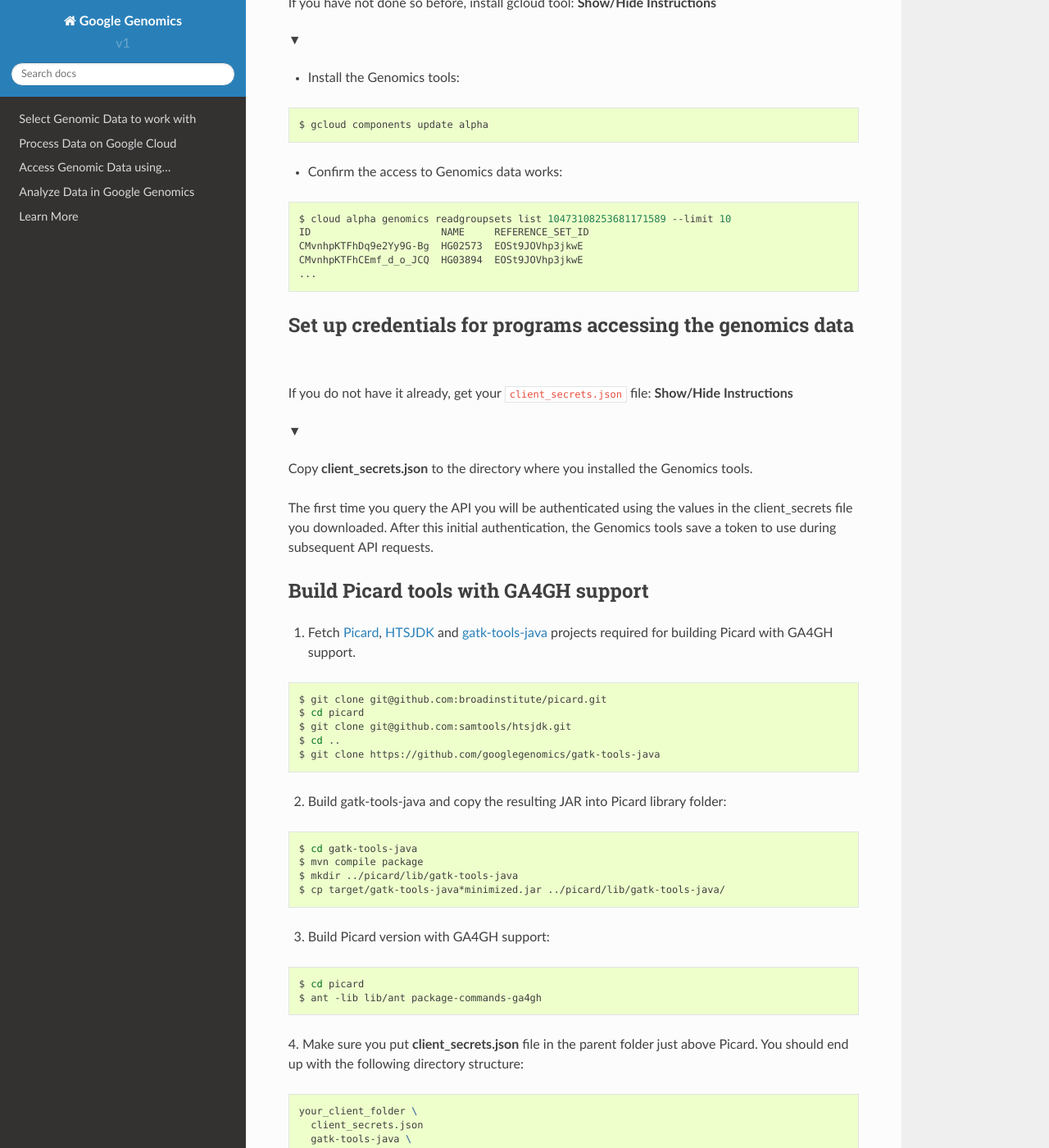
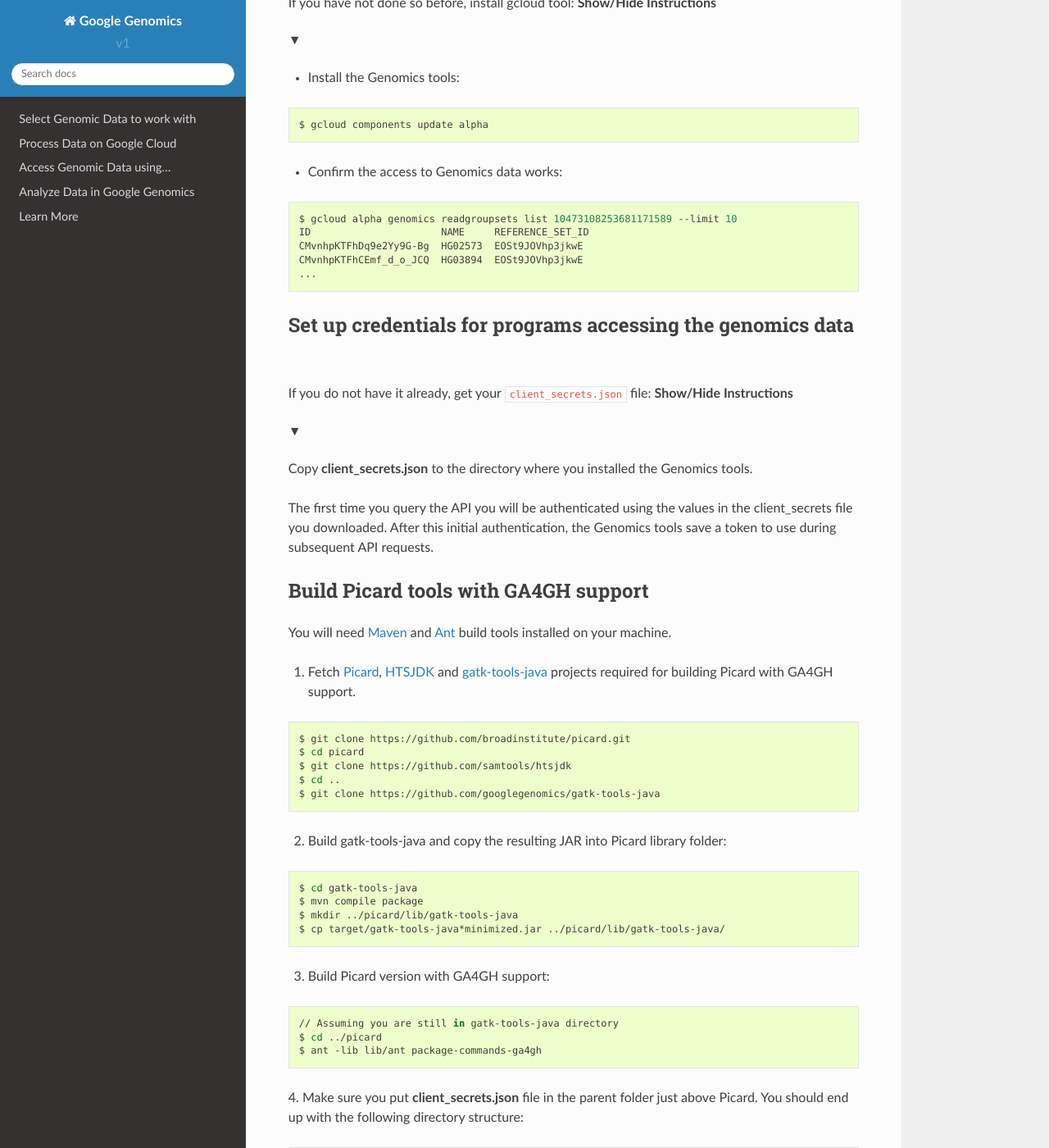
Before and after one commit to googlegenomics/readthedocs, a Sphinx documentation site: the page built from docs/source/use_cases/run_picard_and_gatk/index.rst, in a window 1280 px wide and 1400 px high, scrolled down 1487 px. Shown: the whole window at 82% size. Built offline with Sphinx 7.4.7 and the Read the Docs theme 2.0.0, drawn with Linux system fonts in a browser that asks for light colours; some of the changed text lies outside the part shown.

Commit message:
Doc fixes

```diff
--- a/docs/source/includes/genomics_tools_setup.rst
+++ b/docs/source/includes/genomics_tools_setup.rst
@@ -24,7 +24,7 @@
 
 .. code-block:: shell
 
-     $ cloud alpha genomics readgroupsets list 10473108253681171589 --limit 10
+     $ gcloud alpha genomics readgroupsets list 10473108253681171589 --limit 10
      ID                      NAME     REFERENCE_SET_ID
      CMvnhpKTFhDq9e2Yy9G-Bg  HG02573  EOSt9JOVhp3jkwE
      CMvnhpKTFhCEmf_d_o_JCQ  HG03894  EOSt9JOVhp3jkwE
--- a/docs/source/use_cases/run_picard_and_gatk/index.rst
+++ b/docs/source/use_cases/run_picard_and_gatk/index.rst
@@ -51,14 +51,15 @@
 
 Build Picard tools with GA4GH support
 -------------------------------------
+You will need `Maven <https://maven.apache.org/install.html>`_ and `Ant <http://ant.apache.org/manual/install.html>`_ build tools installed on your machine.
 
 1. Fetch `Picard`_, `HTSJDK`_ and `gatk-tools-java`_ projects required for building Picard with GA4GH support.
 
 .. code-block:: shell
 
-  $ git clone git@github.com:broadinstitute/picard.git
+  $ git clone https://github.com/broadinstitute/picard.git
   $ cd picard
-  $ git clone git@github.com:samtools/htsjdk.git
+  $ git clone https://github.com/samtools/htsjdk
   $ cd ..
   $ git clone https://github.com/googlegenomics/gatk-tools-java
 
@@ -75,7 +76,8 @@
 
 .. code-block:: shell
 
-  $ cd picard
+  // Assuming you are still in gatk-tools-java directory
+  $ cd ../picard
   $ ant -lib lib/ant package-commands-ga4gh
 
 4. Make sure you put **client_secrets.json** file in the parent folder just above Picard.
@@ -172,7 +174,7 @@
 
 .. code-block:: shell
 
-     $ cloud alpha genomics readgroupsets list 10473108253681171589 --limit 10
+     $ gcloud alpha genomics readgroupsets list 10473108253681171589 --limit 10
      ID                      NAME     REFERENCE_SET_ID
      CMvnhpKTFhDq9e2Yy9G-Bg  HG02573  EOSt9JOVhp3jkwE
      CMvnhpKTFhCEmf_d_o_JCQ  HG03894  EOSt9JOVhp3jkwE
@@ -186,12 +188,16 @@
 
 * Lets say we want to figure out which dataset ids are present under `genomics test data <https://console.developers.google.com/project/genomics-test-data/storage/browser>`_ project.
 
-* First we note the project id in the "home" in the `Developers Console <https://console.developers.google.com/project/genomics-test-data>`_ : **853077023917**.
+* First we need to set the project id for subsequent commands to be our project using
+
+.. code-block:: shell
+
+	$ gcloud config set project genomics-test-data
 
 * Now we can issue this command:
 
 .. code-block:: shell
 
-     $ cloud alpha genomics datasetssets list 853077023917 --limit 10
+     $ gcloud alpha genomics datasets list --limit 10
 
 * The output will list dataset(s) present in the project together with their ids and we can then use the "readgroupsets list" command to get the id of the readgroupset under one of the datasets.
```
Also changed, not shown: other parts of docs/source/use_cases/run_picard_and_gatk/index.rst (+1 -1 lines).
